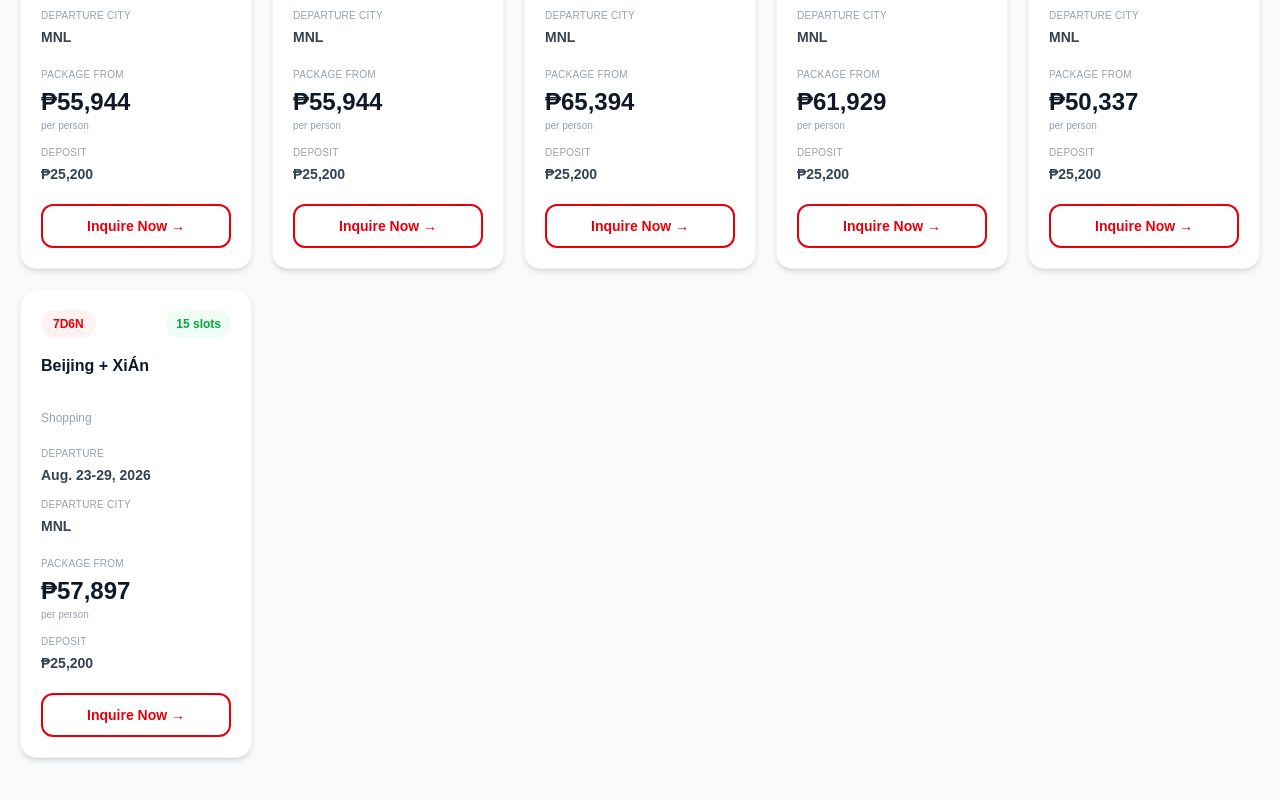
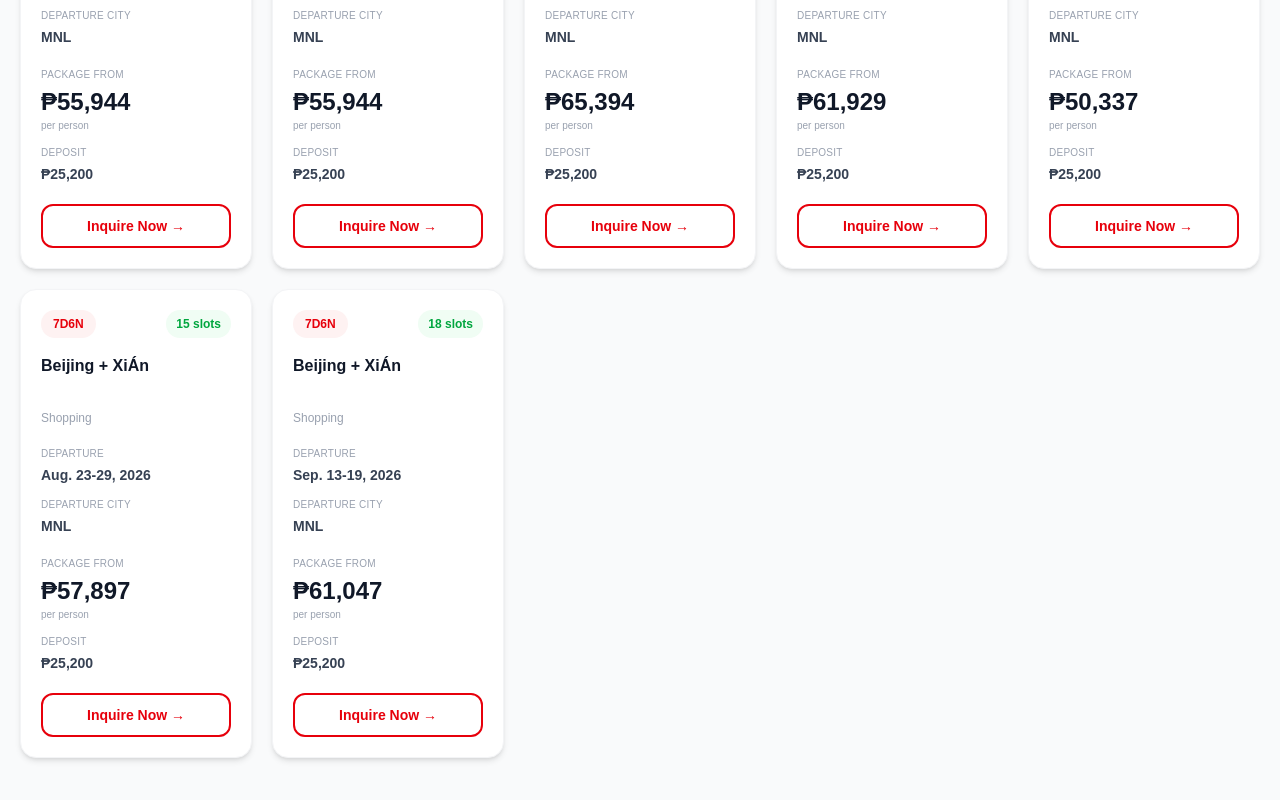
Before and after one commit to chingutravelandtours/chingu-website, a Next.js app: page /china-tours in a window 1280 px wide. Shown: the part 3014-3814 px from the top of the page. Built offline with nearby package versions, Linux system fonts and the light colour scheme.

Commit message:
Update page.tsx

```diff
--- a/app/china-tours/page.tsx
+++ b/app/china-tours/page.tsx
@@ -356,6 +356,17 @@ const packages: Package[] = [
   slots: 15,
   deposit: 400 * USD_TO_PHP,
 },
+
+  {
+  title: "Beijing + XiÁn",
+  subtitle: "Shopping",
+  duration: "7D6N",
+  dates: "Sep. 13-19, 2026",
+  city: "MNL",
+  price: 969 * USD_TO_PHP,
+  slots: 18,
+  deposit: 400 * USD_TO_PHP,
+},
 ];
 
 export default function ChinaToursPage() {
```
